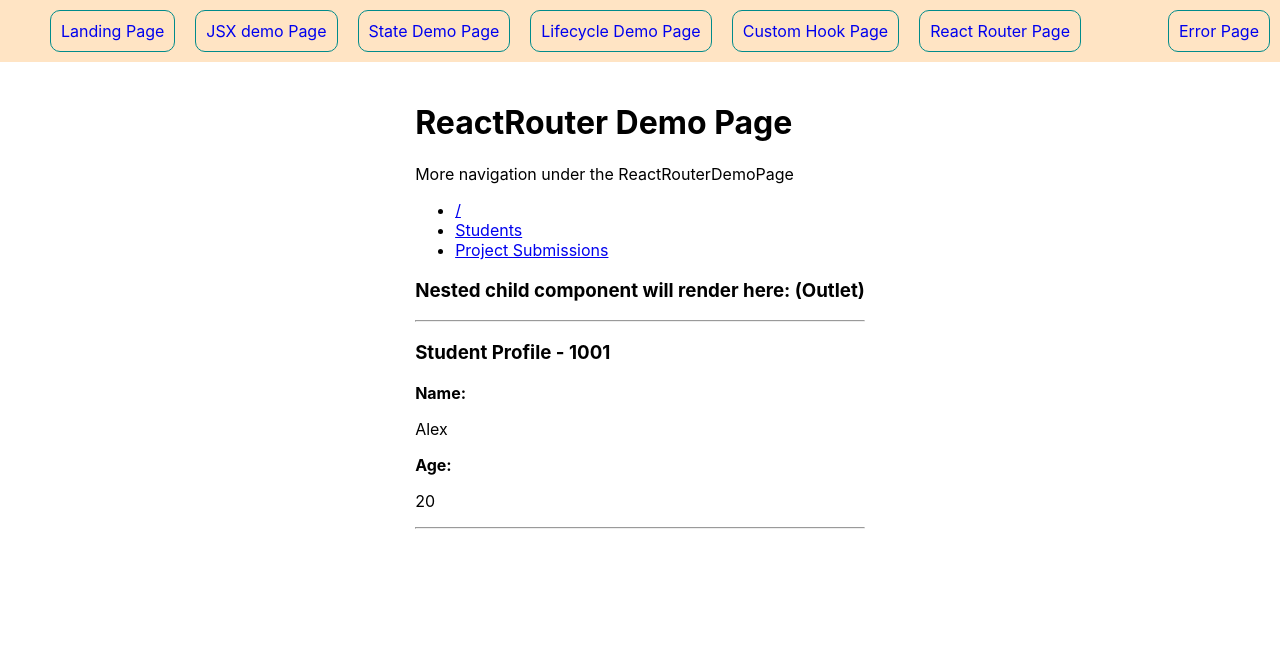
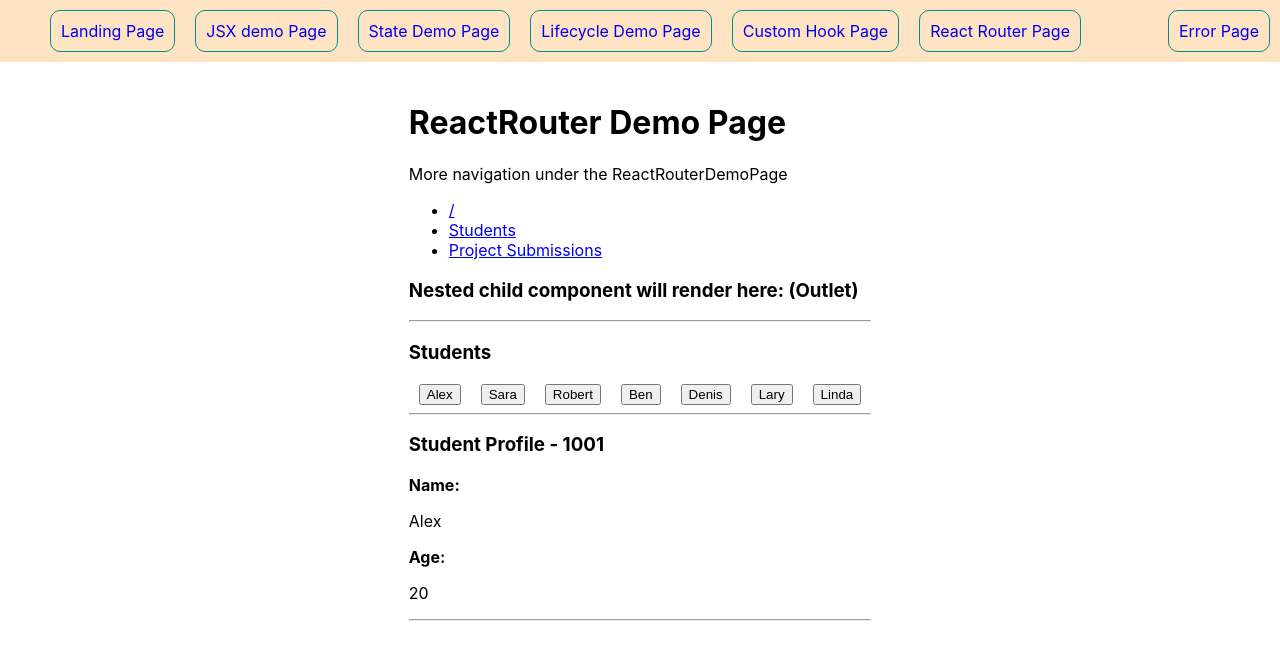
Before and after one commit to AYBootcamp/lecture-demos, a React (Create React App) app in the folder react-demo/: page /reactRouterPage/students/1001 in a window 1280 px wide. Shown: the top 660 px of the page. Built offline with nearby package versions, Linux system fonts and the light colour scheme.

Commit message:
update router demo

```diff
--- a/react-demo/src/routes/ReactRouterDemoPage/ReactRouterDemoPage.js
+++ b/react-demo/src/routes/ReactRouterDemoPage/ReactRouterDemoPage.js
@@ -1,7 +1,7 @@
 import React from 'react'
 import { Link, Outlet } from 'react-router-dom'
 
-// RouterDemo #4: Land on page
+// RouterDemo #4: Land on page, element prop
 const ReactRouterDemoPage = () => {
     return (
         <div>
--- a/react-demo/src/routes/ReactRouterDemoPage/StudentProfile.js
+++ b/react-demo/src/routes/ReactRouterDemoPage/StudentProfile.js
@@ -1,5 +1,5 @@
 import React from 'react'
-import { useLocation } from 'react-router-dom'
+import { useLocation, useParams } from 'react-router-dom'
 import styled from 'styled-components'
 
 import { students } from './mockData'
@@ -10,15 +10,16 @@ const StyledLabel = styled.label`
 
 const StudentProfile = () => {
     let location = useLocation()
-    console.info({ location })
+    let params = useParams()
+    console.info({ location, params })
 
-    // pathname is a string "/reactRouterPage/students/1002", we can use split to get the id
-    const studentId = location.pathname.split('/').at(-1)
+    const { studentId } = params
 
     /* Access profile using the id from mock data */
     const studentProfile = students[studentId]
     return (
         <div>
+            <hr />
             <h3>Student Profile - {studentId}</h3>
             <StyledLabel>Name: </StyledLabel>
             <p>{studentProfile.name}</p>
--- a/react-demo/src/routes/ReactRouterDemoPage/Students.js
+++ b/react-demo/src/routes/ReactRouterDemoPage/Students.js
@@ -1,5 +1,5 @@
 import React from 'react'
-import { Link } from 'react-router-dom'
+import { Link, Outlet } from 'react-router-dom'
 import styled from 'styled-components'
 
 import { students } from './mockData'
@@ -18,6 +18,7 @@ const Students = () => {
                     <button>{student.name}</button>
                 </StyledProfileLink>
             ))}
+            <Outlet />
         </div>
     )
 }
```
Also changed, not shown: react-demo/src/App.js (+6 -4 lines).
